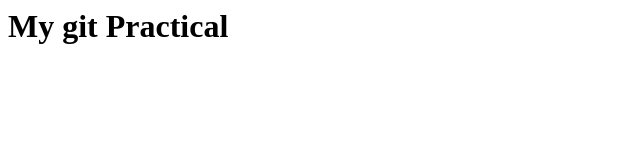
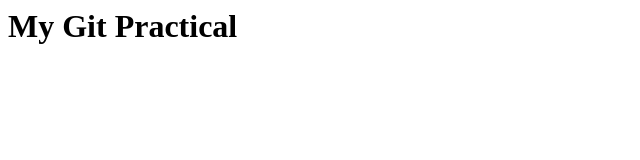
Before and after one commit to purva121/Test-git, a plain HTML site: page index.html in a window 1280 px wide. Shown: the whole page, without its empty margins (0-640 px from the left). Drawn offline with Linux system fonts and the light colour scheme.

Commit message:
this fixes #1

```diff
--- a/index.html
+++ b/index.html
@@ -1,4 +1,4 @@
 <html>
   <head><title>Html file</title></head>
-  <body><h1>My git Practical</h1></body>
+  <body><h1>My Git Practical</h1></body>
 </html>
```
